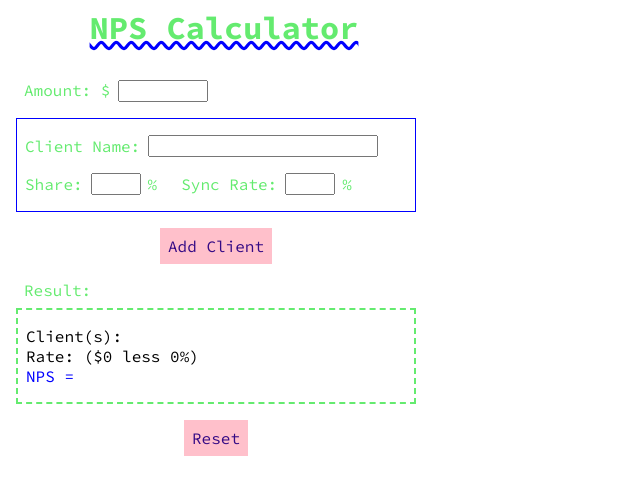
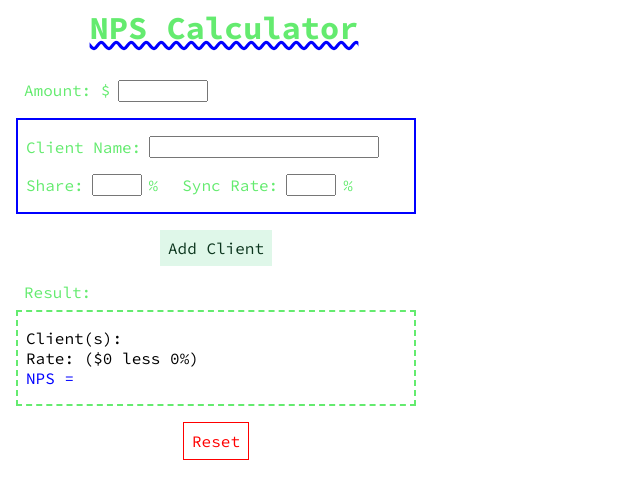
Before and after one commit to nicofitzpatrick/nps-calculator-v2, a React (Create React App) app: page / in a window 1280 px wide. Shown: the top 498 px of the page, without its empty margins (0-640 px from the left). Built offline with nearby package versions, Linux system fonts and the light colour scheme.

Commit message:
improve style

```diff
--- a/src/App.css
+++ b/src/App.css
@@ -7,6 +7,10 @@
   --blue: blue;
   --red: red;
   --purple: #350a85;
+  --color2: rgb(12, 54, 30);
+  --color3: rgb(223, 247, 233);
+  --color4: rgb(12, 2, 1);
+  --color5: rgb(241, 165, 159);
   /* font */
   --codeFont: "Source Code Pro", monospace;
 }
@@ -21,6 +25,10 @@ body {
   font-family: var(--codeFont);
   color: var(--green);
   /* background-color: black; */
+}
+
+.darkMode {
+  background-color: black;
 }
 
 .title {
@@ -41,7 +49,7 @@ body {
 }
 
 .client {
-  border: 1px solid blue;
+  border: 2px solid blue;
   margin: 0 0 1rem 1rem;
   padding: 1rem 0 1rem 0.5rem;
   position: relative;
@@ -119,8 +127,6 @@ body {
 /* buttons */
 
 .btn {
-  color: var(--purple);
-  background: pink;
   border: none;
   outline: none;
 
@@ -132,8 +138,24 @@ body {
   font-family: var(--codeFont);
 }
 
-.btn:hover {
-  background-color: var(--purple);
+.btnClient {
+  color: var(--color2);
+  background: var(--color3);
+}
+
+.btnClient:hover {
+  background-color: var(--color2);
+  color: var(--color3);
+}
+
+.btnReset {
+  color: var(--red);
+  background: white;
+  border: 1px solid red;
+}
+
+.btnReset:hover {
+  background-color: red;
   color: white;
 }
 
@@ -164,7 +186,7 @@ ul {
   margin: 0;
   left: 375px;
   bottom: 55px;
-  color: red;
+  color: black;
   font-size: 35px;
   font-weight: lighter;
   cursor: pointer;
--- a/src/components/buttons/AddClientBtn.js
+++ b/src/components/buttons/AddClientBtn.js
@@ -13,7 +13,7 @@ export function AddClientBtn({ clientObject, setClientObject }) {
 
   return (
     <div className="center">
-      <button onClick={onClickHandler} className="btn">
+      <button onClick={onClickHandler} className="btn btnClient">
         Add Client
       </button>
     </div>
--- a/src/components/buttons/ResetBtn.js
+++ b/src/components/buttons/ResetBtn.js
@@ -12,7 +12,7 @@ export function ResetBtn({ setAmount, setClientObject, setNpsResult }) {
   };
   return (
     <div className="center">
-      <button onClick={handleReset} className="btn">
+      <button onClick={handleReset} className="btn btnReset">
         Reset
       </button>
     </div>
```
